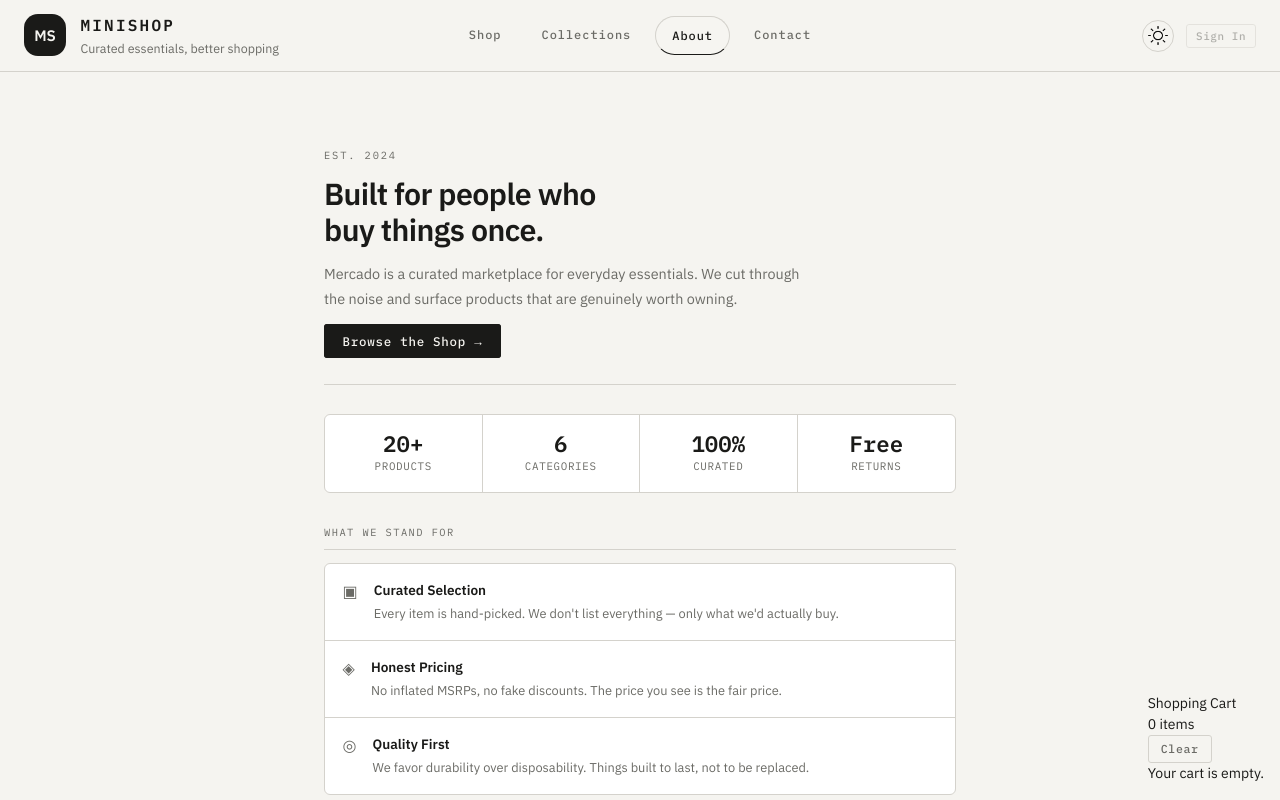
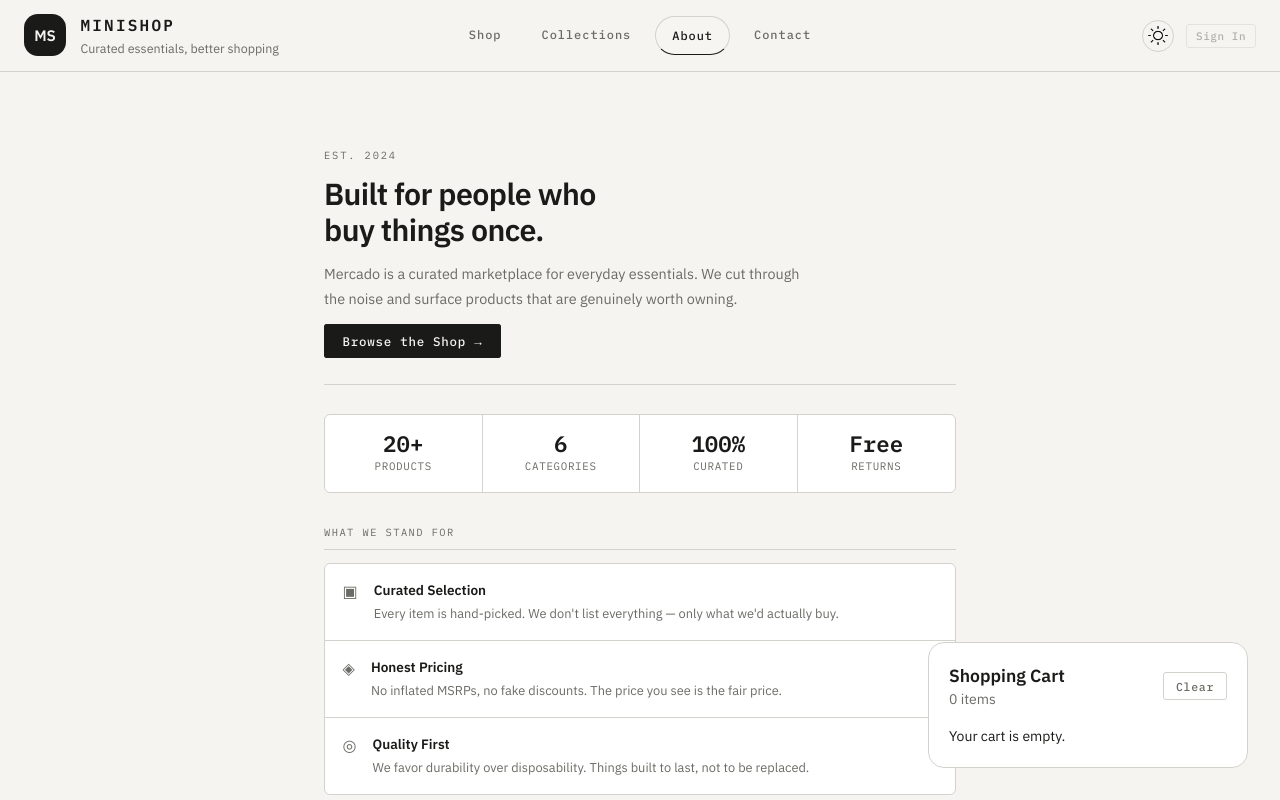
Before and after one commit to prad-0x31/frontend-smp-iet, a React (Vite) app: page /about in a window 1280 px wide. Shown: the top 800 px of the page. Built offline with nearby package versions, Linux system fonts and the light colour scheme.

Commit message:
style CartSidebar

```diff
--- a/src/index.css
+++ b/src/index.css
@@ -65,8 +65,8 @@
   position: fixed;
   bottom: 0%;
   right: 0%;
-  margin-bottom: 16px;
-  margin-right: 16px;
+  margin-bottom: 2rem;
+  margin-right: 2rem;
 }
 
 .search {
@@ -97,6 +97,88 @@
   color: var(--text-muted);
 }
 
+/* ── CART SIDEBAR (ADDED) ───────────────────────────────────────── */
+
+.cart-sidebar {
+  border: 1px solid var(--border);
+  padding: 20px;
+  background-color: var(--bg-card);
+  box-shadow: none;
+  border-radius: 1rem;
+  width: 320px;
+}
+
+.cart-header {
+  display: flex;
+  justify-content: space-between;
+  margin-bottom: 1rem;
+  align-items: center;
+}
+.cart-header button {
+  height: fit-content;
+}
+
+.cart-title {
+  font-size: 1.1rem;
+  font-weight: 800;
+}
+
+.cart-count {
+  color: var(--text-muted);
+}
+
+.cart-items {
+  list-style-type: none;
+  padding: 0;
+  display: flex;
+  flex-direction: column;
+  gap: 1rem;
+  border-bottom: 1px solid var(--border);
+  padding-bottom:1rem;
+}
+
+.cart-item {
+  border: 1px solid var(--border);
+  border-radius: 0.65rem;
+  padding: 0.95rem;
+  background-color: var(--hover-bg);
+  display: flex;
+  justify-content: space-between;
+  height: 6rem;
+}
+
+.cart-item-actions {
+  display: flex;
+  gap: 0.5rem;
+
+}
+
+.cart-item button {
+  padding: 0.5rem;
+  border-radius: 0.8rem;
+  border: 1px solid var(--border);
+  background-color: var(--hover-bg);
+  color: var(--text);
+  height: 2rem;
+  width: 2rem;
+}
+
+.cart-item-name {
+  font-weight: 700;
+  color: var(--text);
+  margin-bottom: 0.5rem;
+}
+
+.cart-item-meta {
+  color: var(--text-muted);
+  margin-bottom: 1rem;
+}
+
+.cart-summary {
+  display: flex;
+  justify-content: space-between;
+  padding: 1rem 0;
+}
 
 /* ── RESET & BASE ───────────────────────────────────────── */
 *,
```
